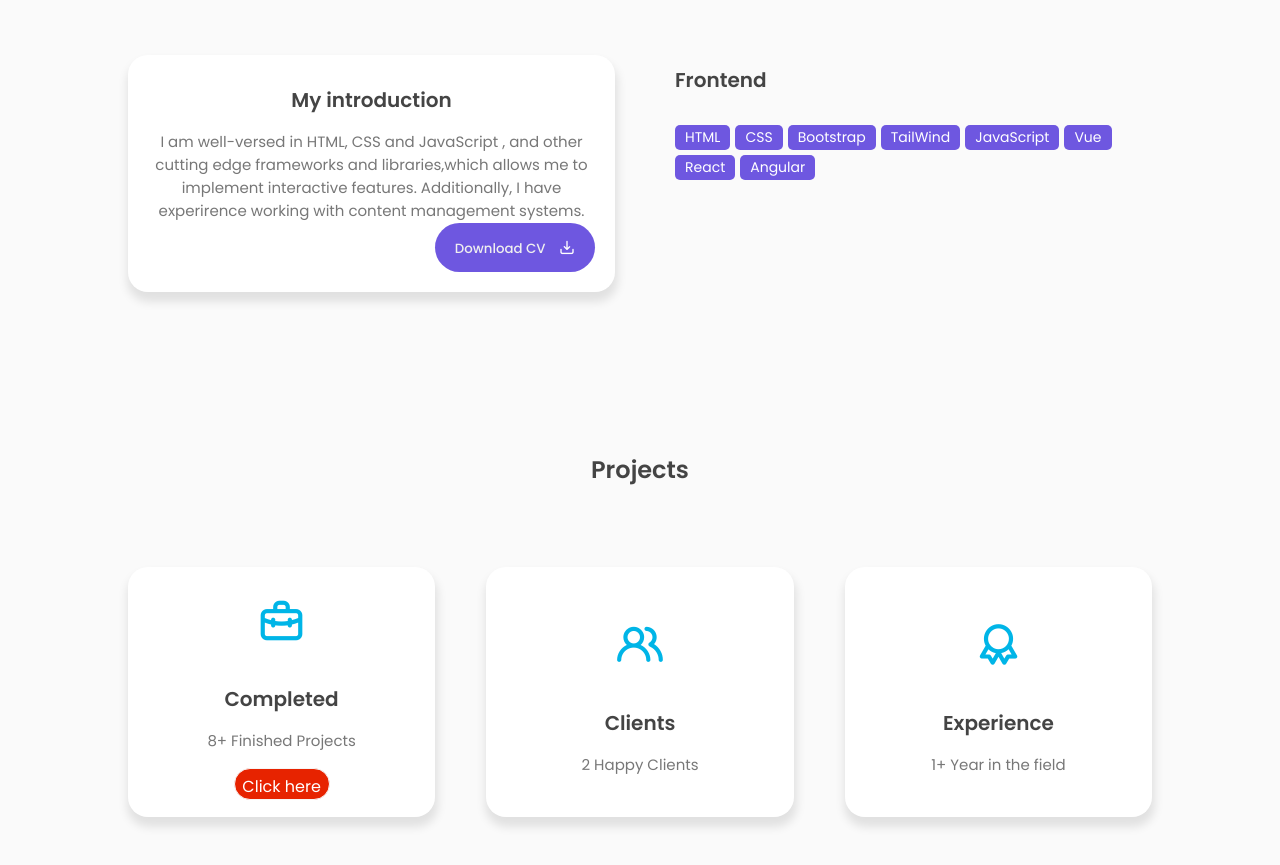
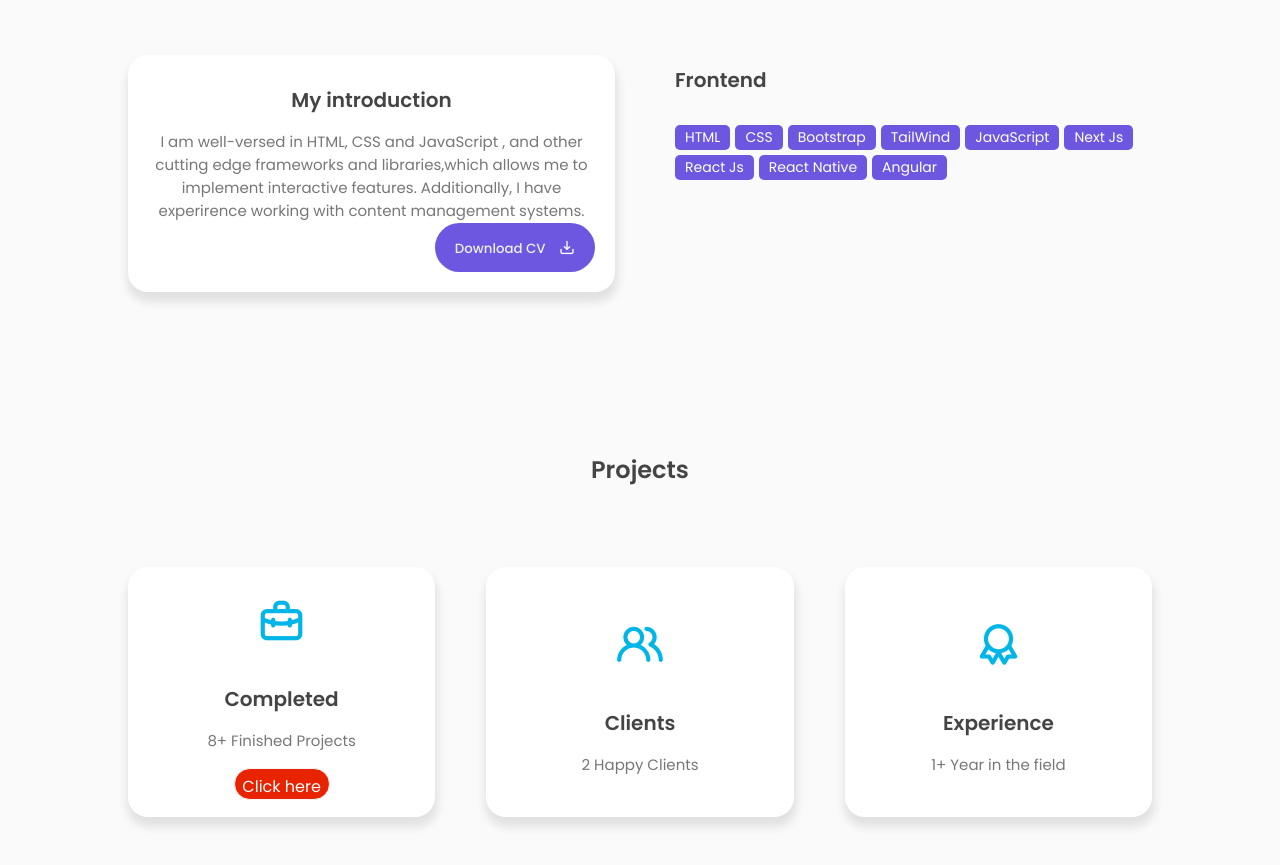
Before and after one commit to zohaib240/Zohaib-Portfolio, a plain HTML site: page index.html in a window 1280 px wide. Shown: the part 940-1805 px from the top of the page. Drawn offline with nearby package versions, Linux system fonts and the light colour scheme.

Commit message:
update cv

```diff
--- a/index.html
+++ b/index.html
@@ -120,8 +120,9 @@
                         <span>Bootstrap</span>
                         <span>TailWind</span>
                         <span>JavaScript</span>
-                        <span>Vue</span>
-                        <span>React</span>
+                        <span>Next Js</span>
+                        <span>React Js</span>
+                        <span>React Native</span>
                         <span>Angular</span>
                     </div>
                 </div>
```
Also changed, not shown: 1 other file.
